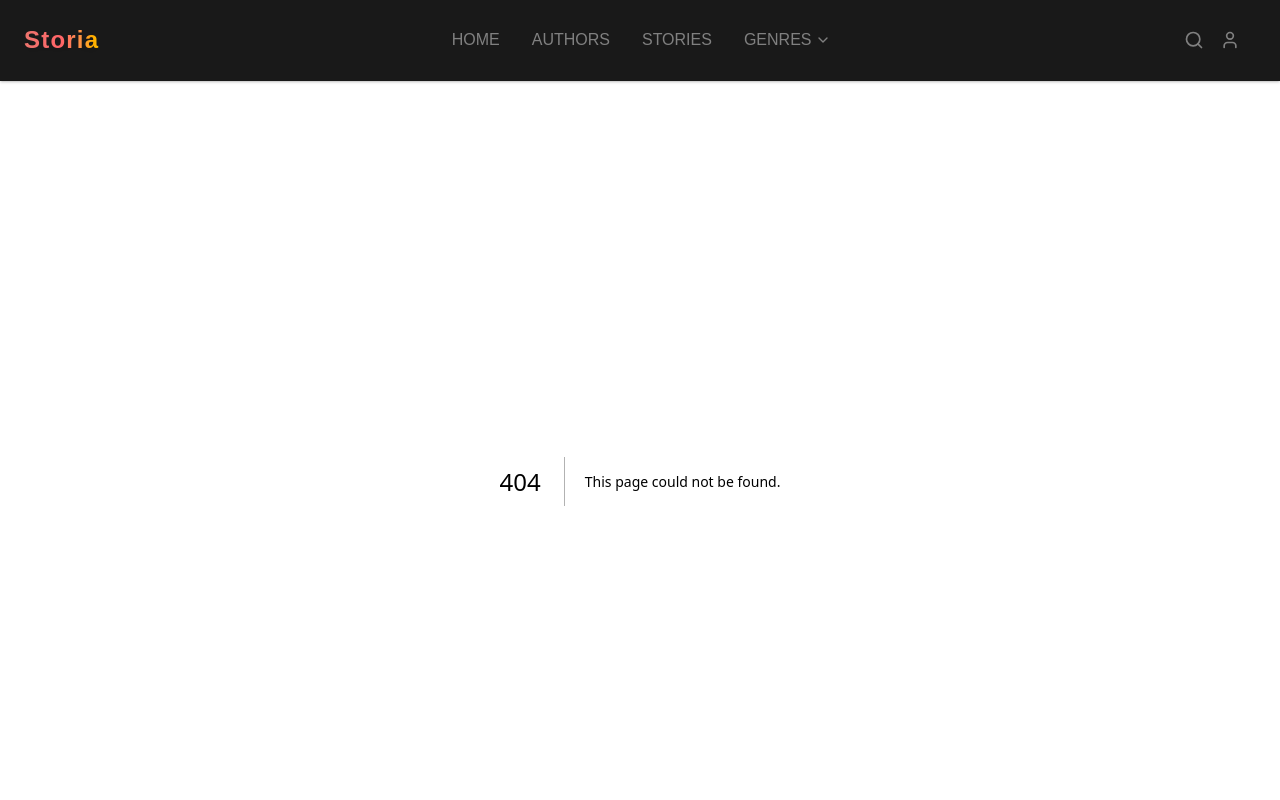
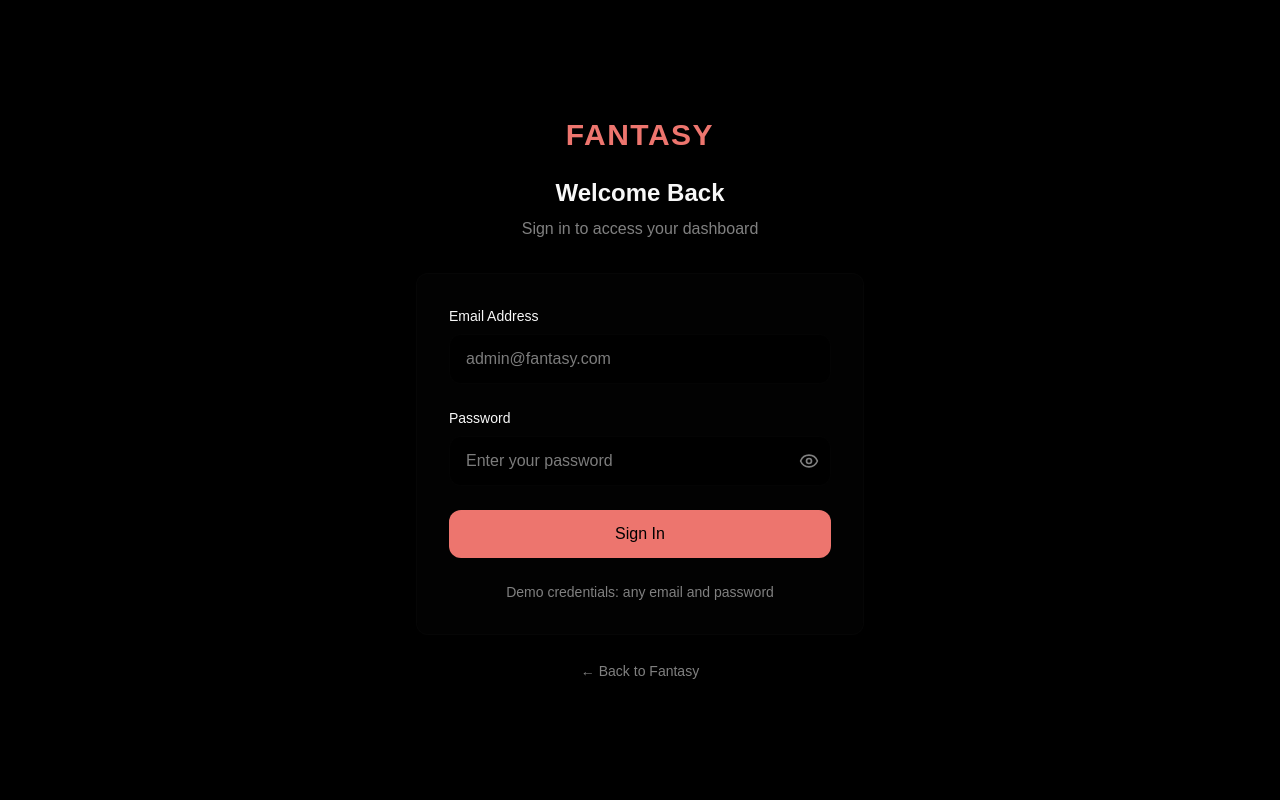
Before and after one commit to ali-ayad/Storia, a Next.js app: page /auth/login in a window 1280 px wide. Before the commit this address had no page. Shown: the top 800 px of the page. Built offline with nearby package versions, Linux system fonts and the light colour scheme.

Commit message:
feat(ui): add login page

```diff
--- a/src/components/Navbar.tsx
+++ b/src/components/Navbar.tsx
@@ -106,7 +106,7 @@ export default function Navigation() {
               />
             </div>
 
-            <Link href="/login">
+            <Link href="/auth/login">
               <User className="w-5 h-5 text-muted-foreground hover:text-primary cursor-pointer transition-all duration-300 hover:scale-110 hover:drop-shadow-lg" />
             </Link>
 
--- a/src/pages/_app.tsx
+++ b/src/pages/_app.tsx
@@ -3,8 +3,22 @@ import Layout from "@/components/Layout";
 import Navigation from "@/components/Navbar";
 import "@/styles/globals.css";
 import type { AppProps } from "next/app";
+import { useRouter } from "next/router";
 
 export default function MyApp({ Component, pageProps }: AppProps) {
+  const router = useRouter();
+
+  // Define which routes should NOT use Layout
+  const noLayoutPages = ["/auth/login"];
+
+  const isNoLayout = noLayoutPages.includes(router.pathname);
+
+  if (isNoLayout) {
+    // Render page without Layout + Navbar
+    return <Component {...pageProps} />;
+  }
+
+  // Default: Render page with Layout + Navbar
   return (
     <Layout>
       <Navigation />
--- /dev/null
+++ b/src/pages/auth/login.tsx
@@ -0,0 +1,86 @@
+"use client"
+
+import Link from "next/link"
+import { Eye } from "lucide-react"
+
+export default function LoginPage() {
+  return (
+    <div className="min-h-screen bg-background flex items-center justify-center px-4">
+      <div className="w-full max-w-md">
+        {/* Header */}
+        <div className="text-center mb-8">
+          <Link href="/" className="text-3xl font-bold tracking-wider text-primary">
+            FANTASY
+          </Link>
+          <h1 className="text-2xl font-semibold mt-6 mb-2">Welcome Back</h1>
+          <p className="text-muted-foreground">Sign in to access your dashboard</p>
+        </div>
+
+        {/* Card */}
+        <div className="bg-card border border-border/20 rounded-lg p-8 shadow-lg">
+          <form className="space-y-6">
+            {/* Email */}
+            <div>
+              <label htmlFor="email" className="block text-sm font-medium mb-2">
+                Email Address
+              </label>
+              <input
+                id="email"
+                type="email"
+                className="w-full px-4 py-3 bg-background border border-border/20 rounded-lg focus:outline-none focus:ring-2 focus:ring-primary/20 focus:border-primary transition-colors"
+                placeholder="admin@fantasy.com"
+                required
+              />
+            </div>
+
+            {/* Password */}
+            <div>
+              <label htmlFor="password" className="block text-sm font-medium mb-2">
+                Password
+              </label>
+              <div className="relative">
+                <input
+                  id="password"
+                  type="password"
+                  className="w-full px-4 py-3 bg-background border border-border/20 rounded-lg focus:outline-none focus:ring-2 focus:ring-primary/20 focus:border-primary transition-colors pr-12"
+                  placeholder="Enter your password"
+                  required
+                />
+                <button
+                  type="button"
+                  className="absolute right-3 top-1/2 -translate-y-1/2 text-muted-foreground hover:text-foreground transition-colors"
+                >
+                  <Eye className="w-5 h-5" />
+                </button>
+              </div>
+            </div>
+
+            {/* Submit */}
+            <button
+              type="submit"
+              className="w-full bg-primary text-primary-foreground py-3 rounded-lg font-medium hover:bg-primary/90 transition-colors"
+            >
+              Sign In
+            </button>
+          </form>
+
+          <div className="mt-6 text-center">
+            <p className="text-sm text-muted-foreground">
+              Demo credentials: any email and password
+            </p>
+          </div>
+        </div>
+
+        {/* Footer */}
+        <div className="text-center mt-6">
+          <Link
+            href="/"
+            className="text-sm text-muted-foreground hover:text-primary transition-colors"
+          >
+            ← Back to Fantasy
+          </Link>
+        </div>
+      </div>
+    </div>
+  )
+}
```
